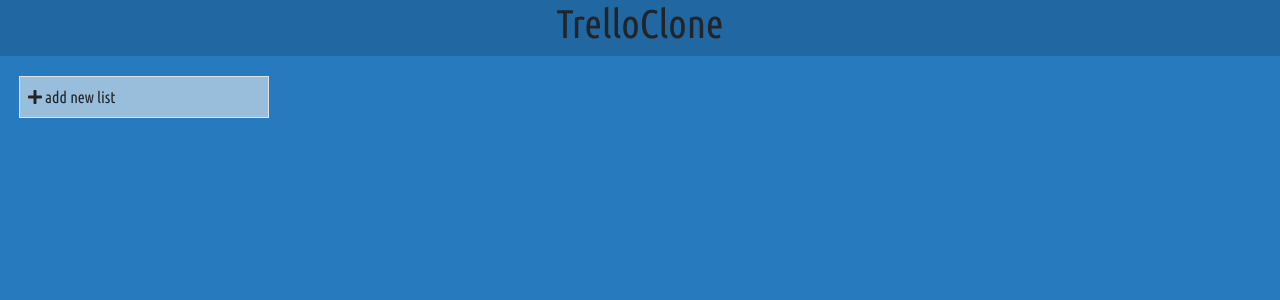
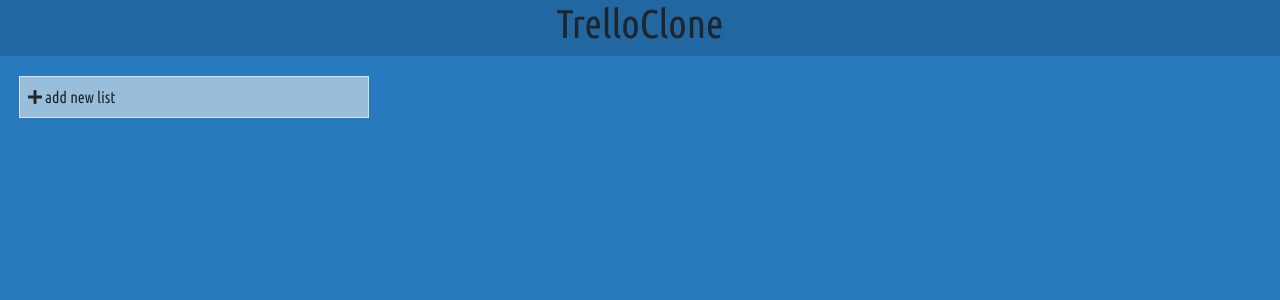
Before and after one commit to suryakh/trelloCloneApp, a React (Create React App) app: page / in a window 1280 px wide. Shown: the top 300 px of the page. Built offline with nearby package versions, Linux system fonts and the light colour scheme.

Commit message:
Made ui Responsive

```diff
--- a/src/App.css
+++ b/src/App.css
@@ -15,11 +15,42 @@ h5 {
   background-color: #ebecf0;
   border-radius: 5px;
 }
-.mainDiv {
+.mainDiv  {
   display: grid;
-  grid-template-columns: 20% 20% 20% 20% 20% 20%;
+  grid-template-columns: 300px 300px 300px 300px 300px;
 }
 .addListDiv {
   background-color: #99bedb;
   border: 2px solid white;
 }
+
+@media only screen and (max-width: 600px) {
+  .mainDiv{
+    grid-template-columns:auto;
+  }
+}
+
+@media only screen and (min-width: 600px) {
+  .mainDiv{
+    grid-template-columns:auto auto;
+  }
+}
+
+@media only screen and (min-width: 768px) {
+  .mainDiv{
+    grid-template-columns:350px 350px 350px;
+  }
+}
+
+@media only screen and (min-width: 992px) {
+  .mainDiv{
+    grid-template-columns:350px 350px 350px 350px 350px;
+  }
+}
+
+@media only screen and (min-width: 1200px) {
+  .mainDiv{
+    grid-template-columns:350px 350px 350px 350px 350px;
+
+  }
+}
--- a/src/Components/Home.jsx
+++ b/src/Components/Home.jsx
@@ -30,7 +30,7 @@ export class Home extends Component {
                 <div className="mainDiv">
                     {this.props.appData.mainData.map((ele) => <div><Lists data={ele} /></div>)}
                     <div >
-                        {this.props.appData.addListStatus ? <AddList /> : <div className=" col-12 border addListDiv m-1 p-2" style={{ cursor: "pointer" }} onClick={() => this.props.addListStatus()}><FontAwesomeIcon icon={faPlus} /> add new list</div>}
+                        {this.props.appData.addListStatus ? <AddList /> : <div className=" col-12 border addListDiv m-1 p-2" style={{cursor:"pointer"}} onClick={() => this.props.addListStatus()}><FontAwesomeIcon icon={faPlus} /> add new list</div>}
                     </div>
                 </div>
             </div>
```
